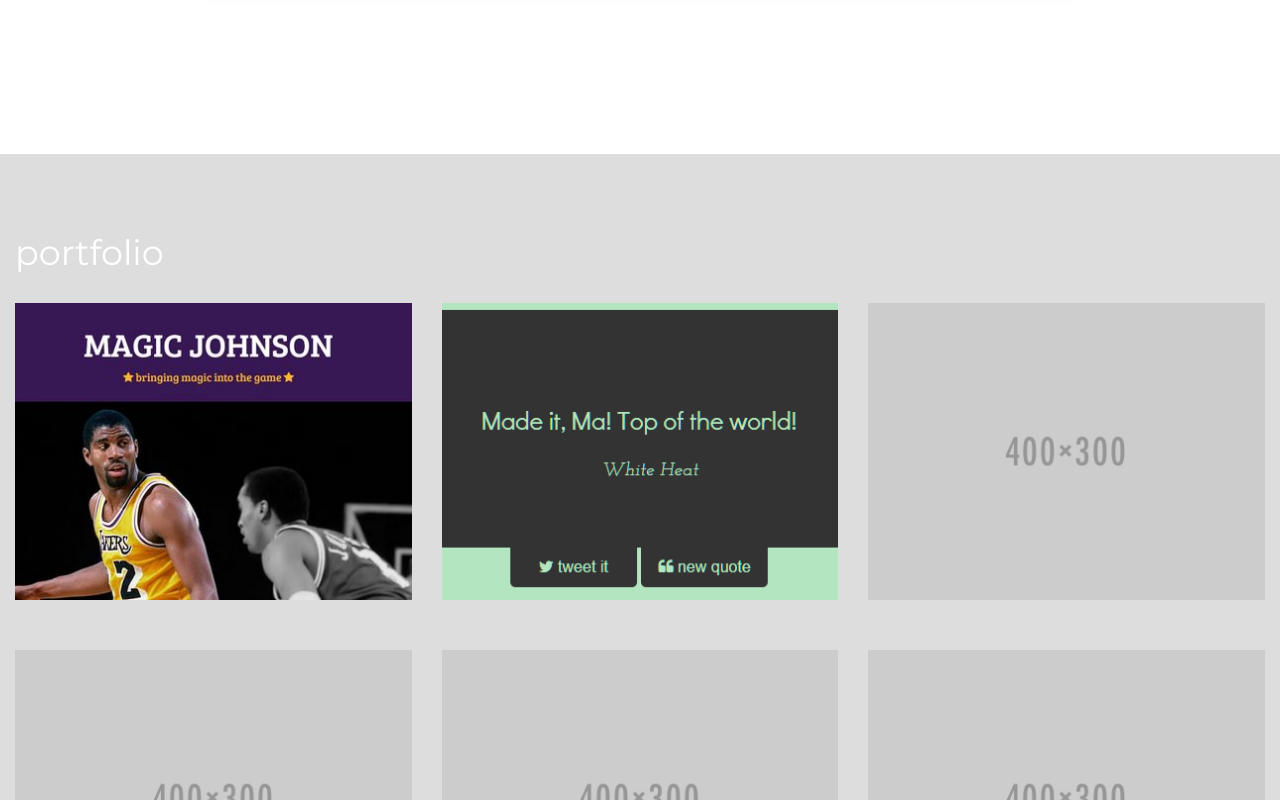
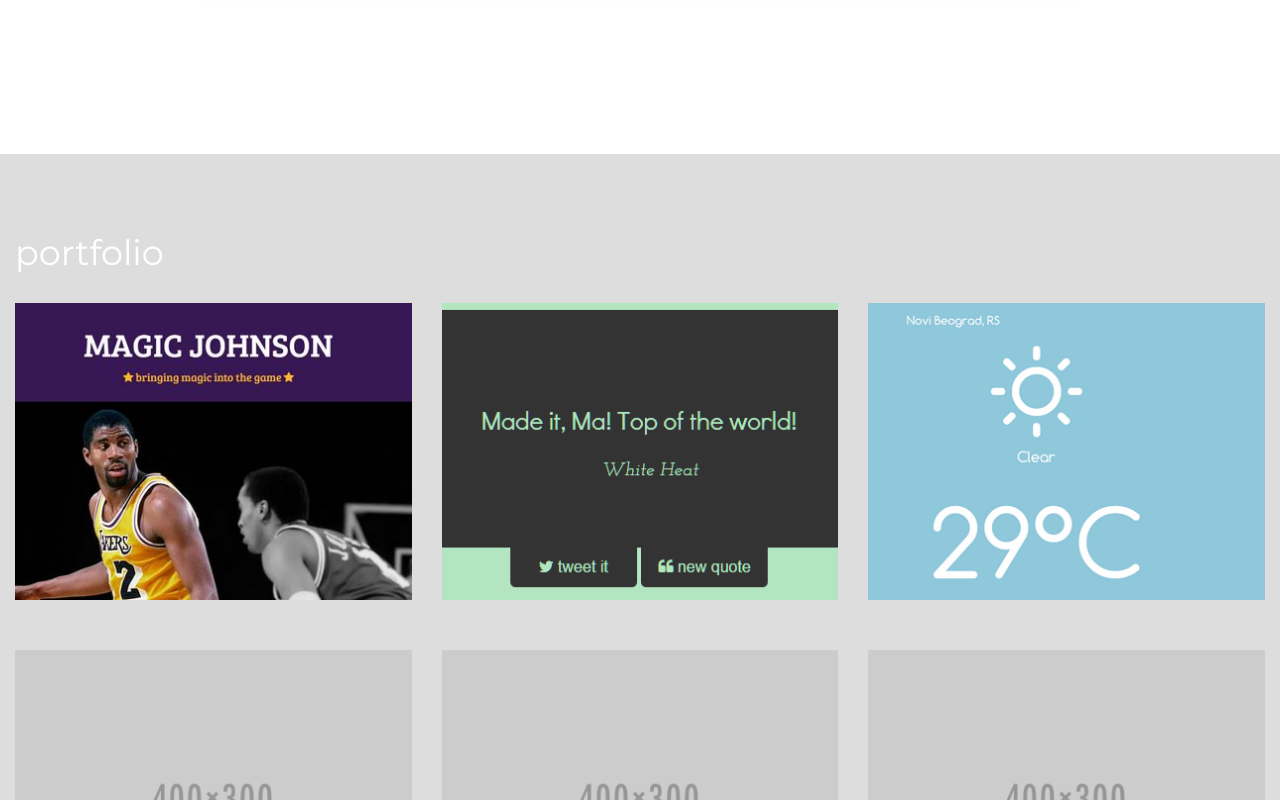
Before and after one commit to vgashic/fcc-portfolio, a plain HTML site: page index.html in a window 1280 px wide. Shown: the part 486-1286 px from the top of the page. Drawn offline with Linux system fonts and the light colour scheme.

Commit message:
added weather site

```diff
--- a/index.html
+++ b/index.html
@@ -96,7 +96,9 @@
                 </a>
             </div>
             <div class="col-md-4 thumb">
-				<img src="img/placeholder.png" class="img-responsive img-center">
+                <a href="http://weather.paperplane.io" target="_blank">
+                    <img src="img/weather.png" class="img-responsive img-center">
+                </a>
             </div>
             <div class="col-md-4 thumb">
                 <img src="img/placeholder.png" class="img-responsive img-center">
```
Also changed, not shown: img/weather.png (added). Lines whose indentation alone changed are shown as unchanged.
